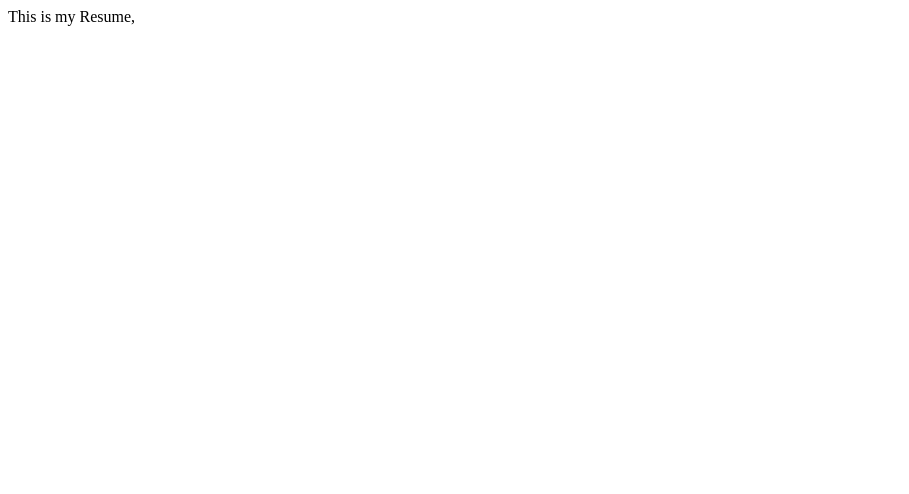
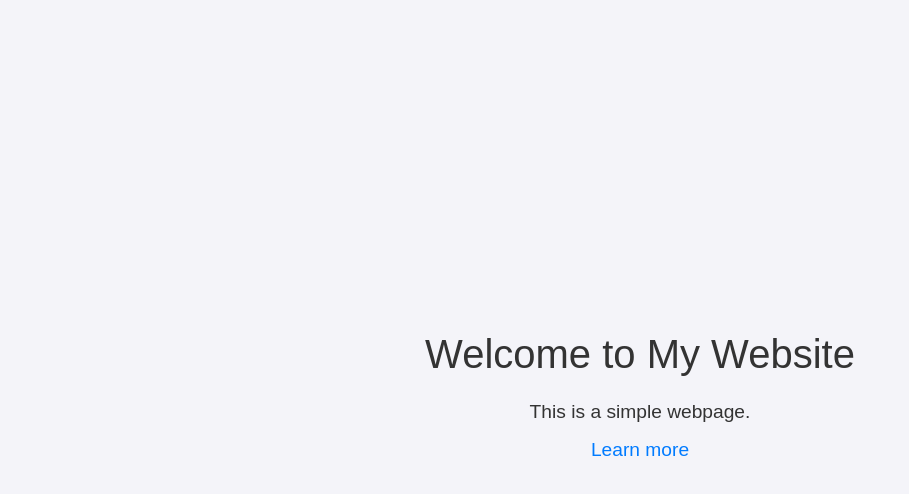
Before and after one commit to Cornellues/myownedprofile, a plain HTML site: page index.html in a window 1280 px wide. Shown: the whole page, without its empty margins (0-909 px from the left). Drawn offline with Linux system fonts and the light colour scheme.

Commit message:
Update index.html

```diff
--- a/index.html
+++ b/index.html
@@ -1 +1,42 @@
-This is my Resume,
+<!DOCTYPE html>
+<html lang="en">
+<head>
+    <meta charset="UTF-8">
+    <meta name="viewport" content="width=device-width, initial-scale=1.0">
+    <title>Welcome Page</title>
+    <style>
+        body {
+            font-family: Arial, sans-serif;
+            background-color: #f4f4f9;
+            color: #333;
+            margin: 0;
+            padding: 0;
+            display: flex;
+            flex-direction: column;
+            align-items: center;
+            justify-content: center;
+            height: 100vh;
+        }
+        header {
+            font-size: 2.5rem;
+            margin-bottom: 1rem;
+        }
+        p {
+            font-size: 1.2rem;
+            margin: 0.5rem 0;
+        }
+        a {
+            color: #007bff;
+            text-decoration: none;
+        }
+        a:hover {
+            text-decoration: underline;
+        }
+    </style>
+</head>
+<body>
+    <header>Welcome to My Website</header>
+    <p>This is a simple webpage.</p>
+    <p><a href="https://example.com">Learn more</a></p>
+</body>
+</html>
```
